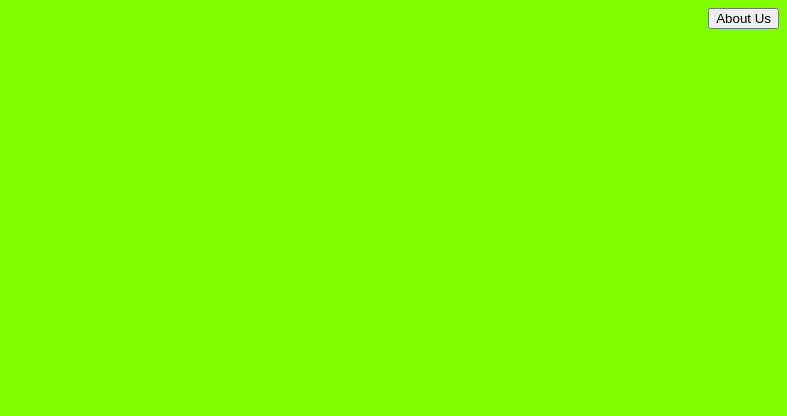
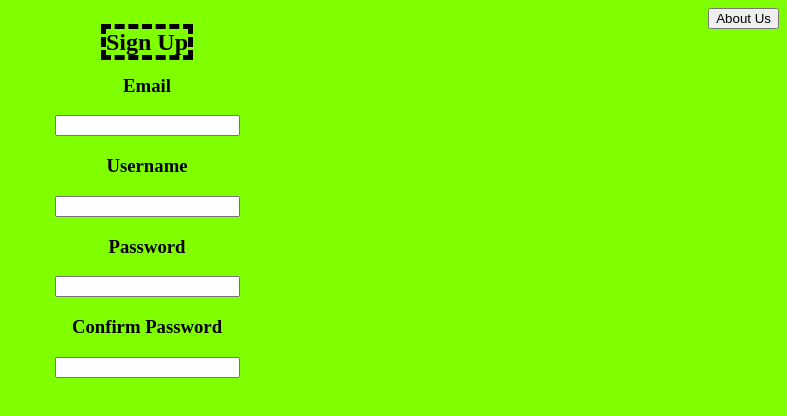
Before and after one commit to pdudhlur/HTMLRegisterPage, a plain HTML site: page index.html in a window 1280 px wide. Shown: the whole page, without its empty margins (493-1280 px from the left). Drawn offline with Linux system fonts and the light colour scheme.

Commit message:
Form Finished

```diff
--- a/index.html
+++ b/index.html
@@ -11,5 +11,20 @@
     <nav style="text-align: right;">
         <button>About Us</button>
     </nav>
+
+    <div>
+
+        <form>
+            <h2 style="text-align: center;">Sign Up</h2>
+            <h3>Email</h3>
+            <input type="email">
+            <h3>Username</h3>
+            <input type="text">
+            <h3>Password</h3>
+            <input type="password">
+            <h3>Confirm Password</h3>
+            <input type="password">
+        </form>
+    </div>
 </body>
 </html>
--- a/style.css
+++ b/style.css
@@ -1,3 +1,19 @@
 body{
     background-color: chartreuse;
 }
+
+h2 {
+    border-color: black;
+    border-width: 5px;
+    border-style: dashed;
+    display: inline;
+
+}
+
+input{
+    text-align: center;
+}
+
+div{
+    text-align: center;
+}
```
